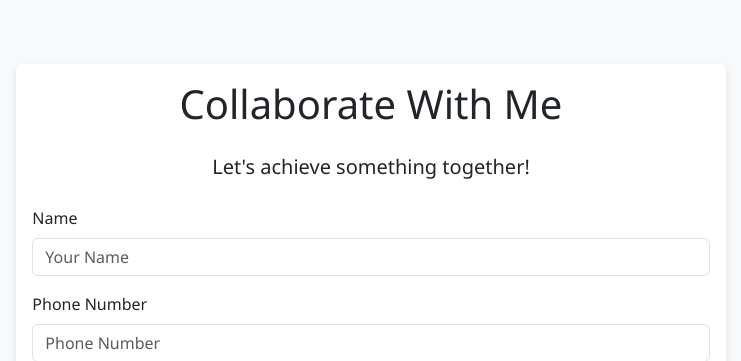
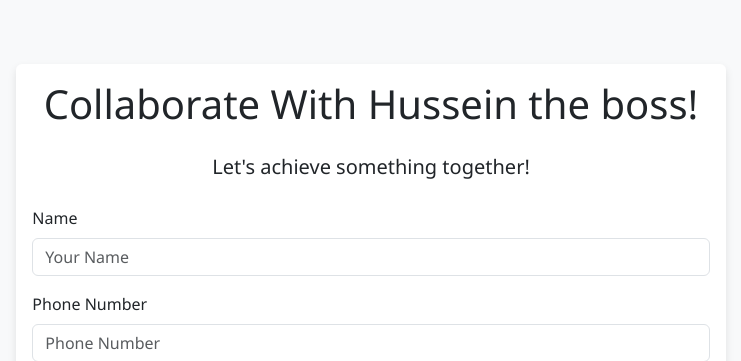
Before and after one commit to HusseinMoukalled/Portfolio_Jenkins, a Django app: page /collaborate/ in a window 1280 px wide. Shown: the part 72-433 px from the top of the page, without its empty margins (269-1010 px from the left). Run offline with Django 5.2, Linux system fonts and the light colour scheme.

Commit message:
testing changes

```diff
--- a/templates/portfolio/collaborate.html
+++ b/templates/portfolio/collaborate.html
@@ -5,7 +5,7 @@
     <div class="col-md-8">
         <div class="card">
             <div class="card-body">
-                <h1 class="card-title text-center mb-4">Collaborate With Me</h1>
+                <h1 class="card-title text-center mb-4">Collaborate With Hussein the boss!</h1>
                 <p class="lead text-center mb-4">Let's achieve something together!</p>
 
                 <form method="post" class="needs-validation" novalidate>
```
